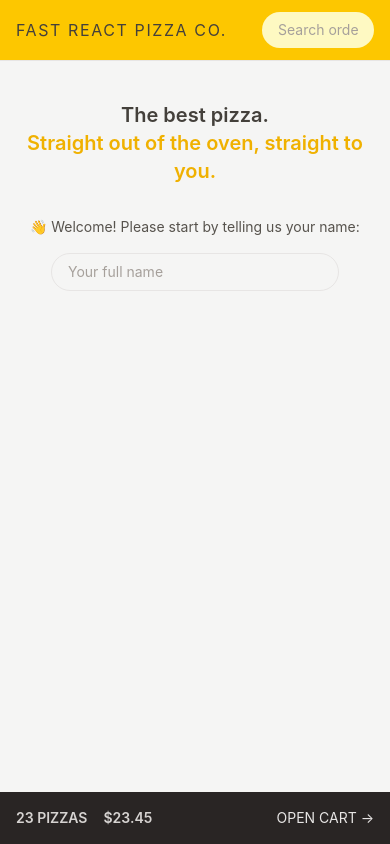
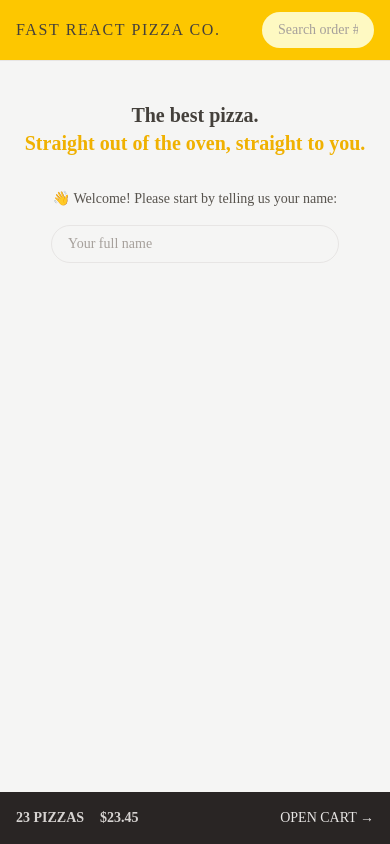
Before and after one commit to dal-gp/fast-react-pizza, a React (Vite) app: page / in a window 390 px wide. Built offline with nearby package versions, Linux system fonts and the light colour scheme.

Commit message:
chore: add custom font and fix mobile viewport height with h-dvh

```diff
--- a/index.html
+++ b/index.html
@@ -4,6 +4,12 @@
     <meta charset="UTF-8" />
     <link rel="icon" type="image/svg+xml" href="/favicon.svg" />
     <meta name="viewport" content="width=device-width, initial-scale=1.0" />
+    <link rel="preconnect" href="https://fonts.googleapis.com" />
+    <link rel="preconnect" href="https://fonts.gstatic.com" crossorigin />
+    <link
+      href="https://fonts.googleapis.com/css2?family=Roboto+Mono:ital,wght@0,100..700;1,100..700&family=Rubik:ital,wght@0,300..900;1,300..900&display=swap"
+      rel="stylesheet"
+    />
     <title>fast-react-pizza</title>
   </head>
   <!-- global base styles, inherited by all components -->
--- a/src/index.css
+++ b/src/index.css
@@ -1,4 +1,9 @@
 @import "tailwindcss";
+
+@theme {
+  /* Overrides Tailwind's default font-sans with Roboto Mono */
+  --font-sans: "Roboto Mono, monospace";
+}
 
 @layer components {
   .input {
--- a/src/ui/AppLayout.jsx
+++ b/src/ui/AppLayout.jsx
@@ -23,9 +23,9 @@
      *   row 1 (auto) → Header takes only what it needs
      *   row 2 (1fr) → scrollable content area fills remaining space
      *   row 3 (auto) → CartOverview pinned to bottom
-     * h-screen → fills full viewport height (100vh)
+     * h-dvh = dynamic viewport innerHeight, fixes mobile browser address bar issue
      */
-    <div className="grid h-screen grid-rows-[auto_1fr_auto]">
+    <div className="grid h-dvh grid-rows-[auto_1fr_auto]">
       {/* Loader overlays the entire page - Header, main, and CartOverview still visible */}
       {isLoading && <Loader />}
       <Header />
```
